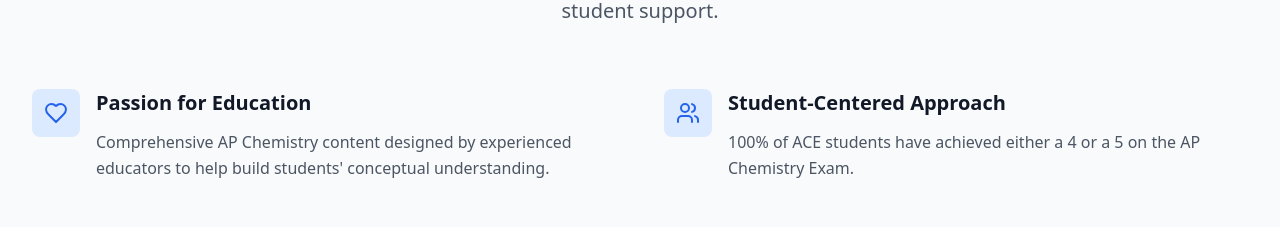
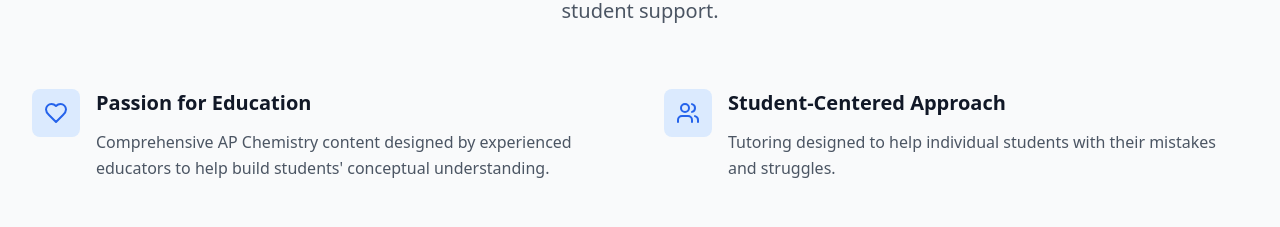
Before and after one commit to PaulLei/ace, a React (Vite) app: page /about in a window 1280 px wide. Shown: the part 1460-1687 px from the top of the page. Built offline with nearby package versions, Linux system fonts and the light colour scheme.

Commit message:
Update About.tsx

```diff
--- a/src/pages/About.tsx
+++ b/src/pages/About.tsx
@@ -20,7 +20,7 @@ const About = () => {
     {
       icon: Users,
       title: "Student-Centered Approach",
-      description: "100% of ACE students have achieved either a 4 or a 5 on the AP Chemistry Exam."
+      description: "Tutoring designed to help individual students with their mistakes and struggles."
     },
     {
       icon: BookOpen,
```
